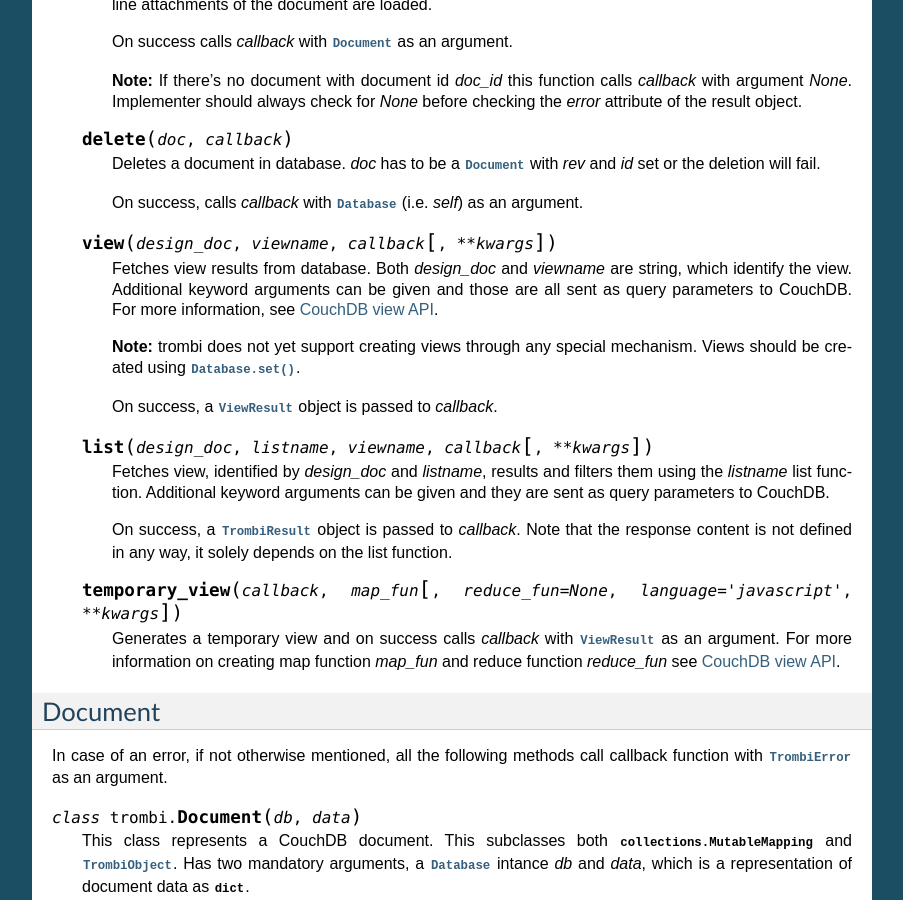
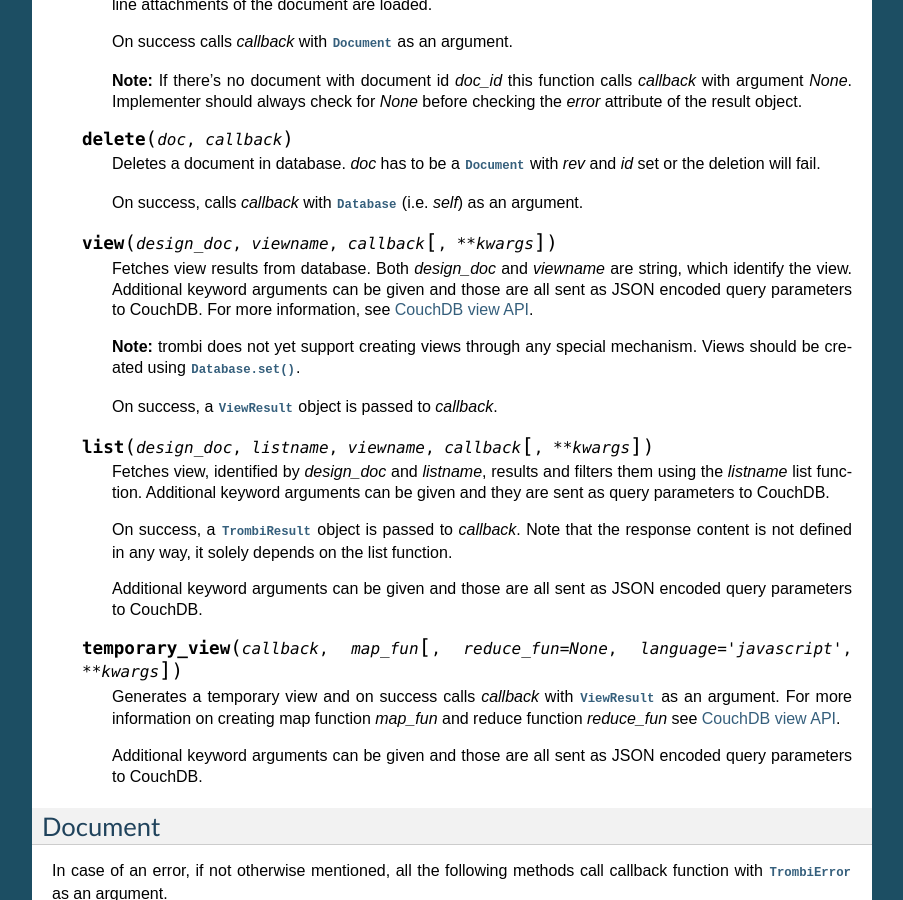
Before and after one commit to inoi/trombi, a Sphinx documentation site: the page built from doc/python-api.rst, in a window 1280 px wide and 900 px high, scrolled down 2796 px. Shown: the whole window, without its empty margins (198-1101 px from the left). Built offline with Sphinx 7.4.7, drawn with Linux system fonts in a browser that asks for light colours.

Commit message:
doc: Add mention that the query params are JSON encoded in views and lists.

```diff
--- a/doc/python-api.rst
+++ b/doc/python-api.rst
@@ -221,9 +221,9 @@ argument.
 
       Fetches view results from database. Both *design_doc* and
       *viewname* are string, which identify the view. Additional
-      keyword arguments can be given and those are all sent as query
-      parameters to CouchDB. For more information, see `CouchDB view
-      API`_.
+      keyword arguments can be given and those are all sent as JSON
+      encoded query parameters to CouchDB. For more information, see
+      `CouchDB view API`_.
 
       **Note:** trombi does not yet support creating views through any
       special mechanism. Views should be created using
@@ -245,12 +245,18 @@ argument.
       *callback*. Note that the response content is not defined in any
       way, it solely depends on the list function.
 
+      Additional keyword arguments can be given and those are all sent
+      as JSON encoded query parameters to CouchDB.
+
    .. method:: temporary_view(callback, map_fun[, reduce_fun=None, language='javascript', **kwargs])
 
       Generates a temporary view and on success calls *callback* with
       :class:`ViewResult` as an argument. For more information
       on creating map function *map_fun* and reduce function
       *reduce_fun* see `CouchDB view API`_.
+
+      Additional keyword arguments can be given and those are all sent
+      as JSON encoded query parameters to CouchDB.
 
 Document
 ========
```
